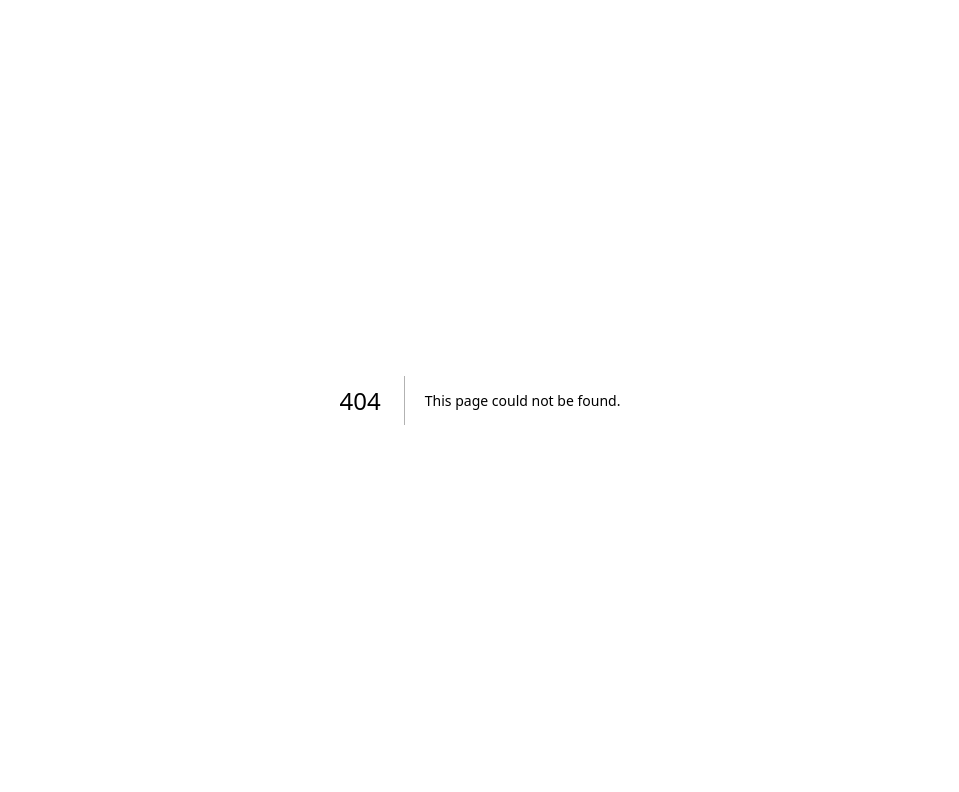
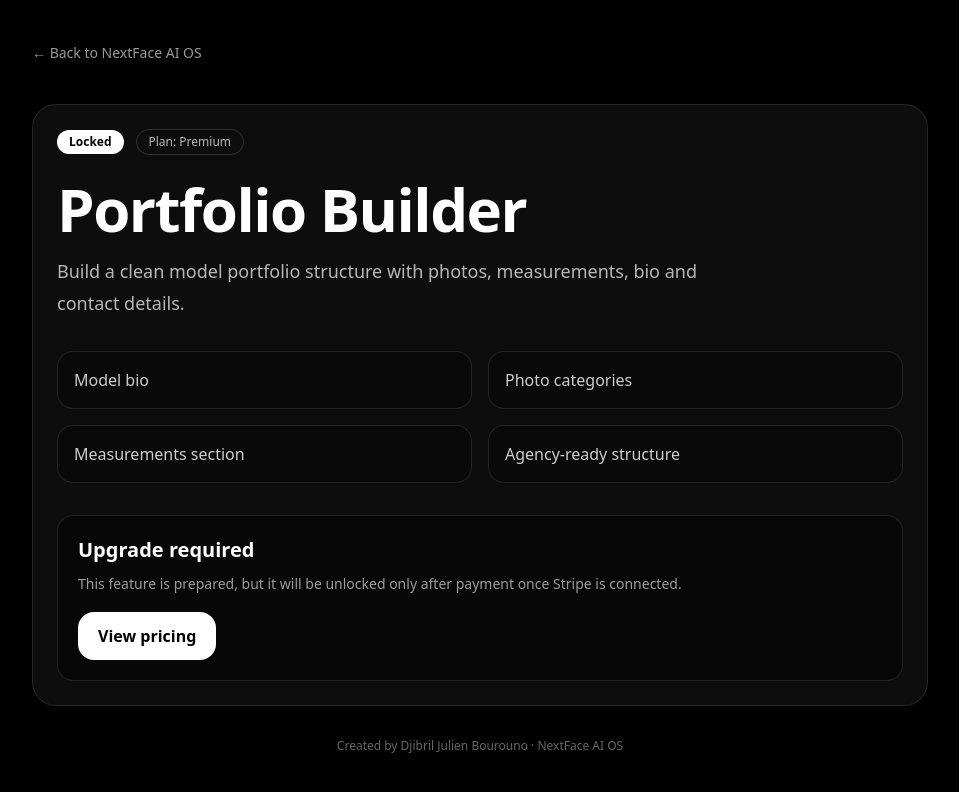
Before and after one commit to djibriljulienbourouno-cmd/nextface-ai-os, a Next.js app: page /features/portfolio-builder in a window 1280 px wide. Before the commit this address had no page. Shown: the top 792 px of the page, without its empty margins (160-1119 px from the left). Built offline with nearby package versions, Linux system fonts and the light colour scheme.

Commit message:
Create page.tsx

```diff
--- /dev/null
+++ b/app/features/[slug]/page.tsx
@@ -0,0 +1,233 @@
+import Link from 'next/link'
+
+const features: Record<string, {
+  title: string
+  status: string
+  plan: string
+  description: string
+  items: string[]
+}> = {
+  'ai-chat': {
+    title: 'AI Chat',
+    status: 'Free limited access',
+    plan: 'Free',
+    description: 'Talk with NextFace AI OS for modelling, style, confidence, portfolio and creator strategy advice.',
+    items: [
+      'Ask modelling questions',
+      'Get grooming and style guidance',
+      'Receive career direction',
+      'Limited free usage before upgrade'
+    ]
+  },
+  'model-journey': {
+    title: '90-Day Model Journey',
+    status: 'Locked',
+    plan: 'Pro',
+    description: 'A structured 90-day program to improve your model profile, confidence, routine and casting preparation.',
+    items: [
+      'Weekly goals',
+      'Daily discipline tracker',
+      'Progress checkpoints',
+      'Personal improvement roadmap'
+    ]
+  },
+  'deep-research': {
+    title: 'Deep Research',
+    status: 'Locked',
+    plan: 'Pro',
+    description: 'Research agencies, castings, trends, brands and opportunities with structured reports.',
+    items: [
+      'Agency research',
+      'Casting opportunity analysis',
+      'Brand positioning',
+      'Source-based research reports'
+    ]
+  },
+  'visual-coach': {
+    title: 'Visual AI Coach',
+    status: 'Locked',
+    plan: 'Pro',
+    description: 'Analyze photos, posing, skin quality, outfit balance and portfolio direction.',
+    items: [
+      'Photo feedback',
+      'Pose suggestions',
+      'Portfolio improvement',
+      'Visual presentation coaching'
+    ]
+  },
+  'style-advisor': {
+    title: 'Style Advisor',
+    status: 'Locked',
+    plan: 'Starter / Pro',
+    description: 'Get outfit, grooming, skin quality and model image advice based on your goals.',
+    items: [
+      'Outfit direction',
+      'Skin quality tips',
+      'Hair and grooming advice',
+      'Model image improvement'
+    ]
+  },
+  'agency-match': {
+    title: 'Agency Match',
+    status: 'Locked',
+    plan: 'Pro',
+    description: 'Find agencies that fit your profile, height, look, location and modelling goals.',
+    items: [
+      'Agency matching',
+      'Profile positioning',
+      'Submission preparation',
+      'Casting readiness'
+    ]
+  },
+  'casting-simulation': {
+    title: 'Casting Simulation',
+    status: 'Locked',
+    plan: 'Pro',
+    description: 'Practice casting questions, runway confidence, introduction and professional communication.',
+    items: [
+      'Casting questions',
+      'Self-introduction practice',
+      'Confidence training',
+      'Professional response coaching'
+    ]
+  },
+  'pdf-reports': {
+    title: 'PDF Reports',
+    status: 'Locked',
+    plan: 'Pro',
+    description: 'Generate professional reports for your progress, modelling plan and portfolio improvement.',
+    items: [
+      'Monthly reports',
+      'Portfolio report',
+      'Improvement checklist',
+      'Downloadable PDF summary'
+    ]
+  },
+  'portfolio-builder': {
+    title: 'Portfolio Builder',
+    status: 'Locked',
+    plan: 'Premium',
+    description: 'Build a clean model portfolio structure with photos, measurements, bio and contact details.',
+    items: [
+      'Model bio',
+      'Photo categories',
+      'Measurements section',
+      'Agency-ready structure'
+    ]
+  },
+  'media-kit': {
+    title: 'Media Kit Generator',
+    status: 'Locked',
+    plan: 'Premium',
+    description: 'Create a professional media kit for creator deals, modelling opportunities and brand outreach.',
+    items: [
+      'Creator profile',
+      'Stats section',
+      'Brand pitch',
+      'Professional presentation'
+    ]
+  },
+  'ai-app-builder': {
+    title: 'AI App Builder',
+    status: 'Locked',
+    plan: 'Premium',
+    description: 'Plan and structure AI app ideas with branding, features, pricing and launch strategy.',
+    items: [
+      'App idea builder',
+      'Feature planning',
+      'Pricing strategy',
+      'Launch roadmap'
+    ]
+  }
+}
+
+export default function FeaturePage({ params }: { params: { slug: string } }) {
+  const feature = features[params.slug] || {
+    title: 'Feature',
+    status: 'Coming soon',
+    plan: 'Locked',
+    description: 'This feature page is being prepared inside NextFace AI OS.',
+    items: [
+      'Feature page created',
+      'Access system ready',
+      'Payment lock coming soon',
+      'Full function coming soon'
+    ]
+  }
+
+  const isFree = feature.plan === 'Free'
+
+  return (
+    <main className="min-h-screen bg-black px-6 py-10 text-white">
+      <div className="mx-auto max-w-4xl">
+        <Link href="/" className="text-sm text-white/60 hover:text-white">
+          ← Back to NextFace AI OS
+        </Link>
+
+        <section className="mt-10 rounded-3xl border border-white/10 bg-white/5 p-6 shadow-2xl">
+          <div className="flex flex-wrap items-center gap-3">
+            <span className="rounded-full bg-white px-3 py-1 text-xs font-bold text-black">
+              {feature.status}
+            </span>
+            <span className="rounded-full border border-white/15 px-3 py-1 text-xs text-white/70">
+              Plan: {feature.plan}
+            </span>
+          </div>
+
+          <h1 className="mt-6 text-4xl font-black tracking-tight md:text-6xl">
+            {feature.title}
+          </h1>
+
+          <p className="mt-4 max-w-2xl text-lg leading-8 text-white/70">
+            {feature.description}
+          </p>
+
+          <div className="mt-8 grid gap-4 md:grid-cols-2">
+            {feature.items.map((item) => (
+              <div
+                key={item}
+                className="rounded-2xl border border-white/10 bg-black/30 p-4 text-white/80"
+              >
+                {item}
+              </div>
+            ))}
+          </div>
+
+          <div className="mt-8 rounded-2xl border border-white/10 bg-black/40 p-5">
+            {isFree ? (
+              <>
+                <h2 className="text-xl font-bold">Free access enabled</h2>
+                <p className="mt-2 text-sm leading-6 text-white/60">
+                  This feature is available in the free version with usage limits. The next step is connecting the real usage counter.
+                </p>
+                <Link
+                  href="/"
+                  className="mt-4 inline-block rounded-2xl bg-white px-5 py-3 font-bold text-black"
+                >
+                  Start using it
+                </Link>
+              </>
+            ) : (
+              <>
+                <h2 className="text-xl font-bold">Upgrade required</h2>
+                <p className="mt-2 text-sm leading-6 text-white/60">
+                  This feature is prepared, but it will be unlocked only after payment once Stripe is connected.
+                </p>
+                <Link
+                  href="/#pricing"
+                  className="mt-4 inline-block rounded-2xl bg-white px-5 py-3 font-bold text-black"
+                >
+                  View pricing
+                </Link>
+              </>
+            )}
+          </div>
+        </section>
+
+        <p className="mt-8 text-center text-xs text-white/40">
+          Created by Djibril Julien Bourouno · NextFace AI OS
+        </p>
+      </div>
+    </main>
+  )
+}
```
